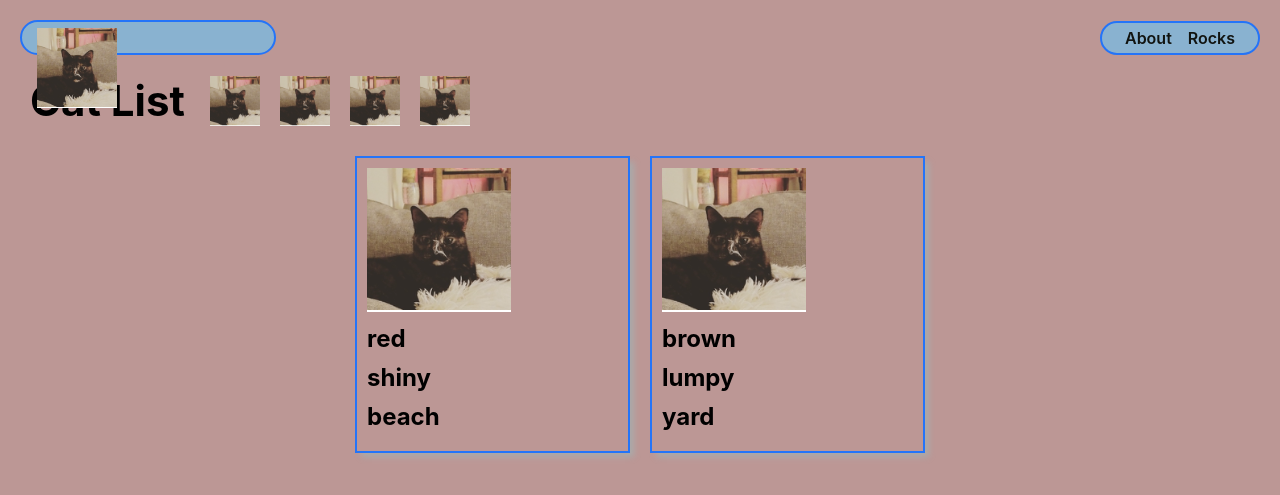
After one commit to rharen11/finches-lab, a Django app: page /rocks/ in a window 1280 px wide. The commit adds this page. Shown: the top 495 px of the page. Run offline with Django 4.2, Linux system fonts and the light colour scheme.

Commit message:
index working

```diff
--- /dev/null
+++ b/main_app/static/css/rocks/rock-index.css
@@ -0,0 +1,38 @@
+.card-container {
+  padding: 0 30px;
+  display: flex;
+  justify-content: center;
+  flex-wrap: wrap;
+}
+
+.card {
+  width: 275px;
+  margin: 10px;
+  border: var(--borders);
+  box-shadow: var(--card-box-shadow);
+}
+
+.card-content {
+  padding: 10px;
+  width: 100%;
+}
+
+.usr-img {
+  width: 100%;
+  border-radius: var(--card-border-radius);
+}
+
+.card > a {
+  text-decoration: none;
+  color: var(--text-color);
+}
+
+.card h2 {
+  margin: 10px 0;
+  font-size: var(--font-xl);
+}
+
+.card p {
+  margin: 5px 0;
+  font-size: var(--font-reg);
+}
--- a/main_app/templates/base.html
+++ b/main_app/templates/base.html
@@ -11,7 +11,8 @@
     type="image/png"
     href="{% static 'images/coco.png' %}"
   >
-  <title>Finch Collector</title>
+  <link rel="icon" type="image" href="{% static 'images/coco.png' %}">
+  <title>Rock Collector</title>
   <link rel="stylesheet" type="text/css" href="{% static 'css/base.css' %}">
   {% block head %}
   {% endblock %}
@@ -21,14 +22,16 @@
     <div class="header-logo-container">
       <a href="/">
         <img
-          src="{% static 'images/header-logo.svg' %}"
+          src="{% static 'images/coco.png' %}"
           alt="The Cat Collector Logo"
+          width= 80px
         >
       </a>
     </div>
     <nav>
       <ul>
         <li><a href="/about">About</a></li>
+        <li><a href="/rocks">Rocks</a></li>
       </ul>
     </nav>
   </header>
--- /dev/null
+++ b/main_app/templates/rocks/index.html
@@ -0,0 +1,40 @@
+{% extends 'base.html' %}
+{% load static %}
+
+{% block head %}
+<link
+  rel="stylesheet"
+  type="text/css"
+  href="{% static 'css/rocks/rock-index.css' %}"
+/>
+{% endblock %}
+
+{% block content %}
+
+<section class="page-header">
+  <h1>Cat List</h1>
+  <img src="{% static 'images/coco.png' %}" alt="A cool cat" />
+  <img src="{% static 'images/coco.png' %}" alt="A happy cat" />
+  <img src="{% static 'images/coco.png' %}" alt="A cat in a teacup" />
+  <img src="{% static 'images/coco.png' %}" alt="A cat in a box" />
+</section>
+
+<section class="card-container">
+  {% for rock in rocks %}
+    <div class="card">
+      <div class="card-content">
+        <div class="card-img-container">
+          <img
+            src="{% static 'images/coco.png' %}"
+            alt="A skater boy cat"
+          >
+        </div>
+        <h2 class="card-title">{{ rock.color }}</h2>
+        <h2>{{ rock.description }}</h2>
+        <h2>{{ rock.location }}</h2>
+      </div>
+    </div>
+  {% endfor %}
+</section>
+
+{% endblock %}
--- a/main_app/urls.py
+++ b/main_app/urls.py
@@ -4,5 +4,6 @@ from . import views
 urlpatterns = [
   path('', views.home, name='home'),
   path('about/', views.about, name='about'),
+  path('rocks/', views.rocks_index, name='rocks_index')
 
 ]
--- a/main_app/views.py
+++ b/main_app/views.py
@@ -7,3 +7,17 @@ def home(request):
 
 def about(request):
   return render(request, 'about.html')
+
+class Rock:
+  def __init__(self, color, description, location):
+    self.color = color
+    self.description = description
+    self.location = location
+
+rocks = [
+  Rock('red', 'shiny', 'beach'),
+  Rock('brown', 'lumpy', 'yard')
+]
+
+def rocks_index(request):
+  return render(request, 'rocks/index.html', {'rocks': rocks})
```
Also changed, not shown: 3 other files.
